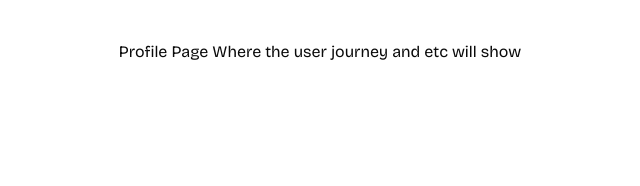
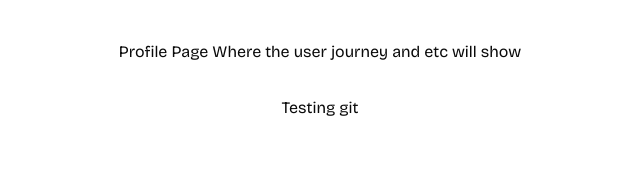
Before and after one commit to samthisside/MentorMyMess, a Next.js app: page /my-journey in a window 1280 px wide. Shown: the top 186 px of the page, without its empty margins (320-960 px from the left). Built offline with nearby package versions, Linux system fonts and the light colour scheme.

Commit message:
testing git setup

```diff
--- a/app/my-journey/page.tsx
+++ b/app/my-journey/page.tsx
@@ -4,6 +4,7 @@ const Profile = () => {
     return (
         <main className="items-center">
             <p>Profile Page Where the user journey and etc will show</p>
+            <p>Testing git</p>
         </main>
     );
 };
```
